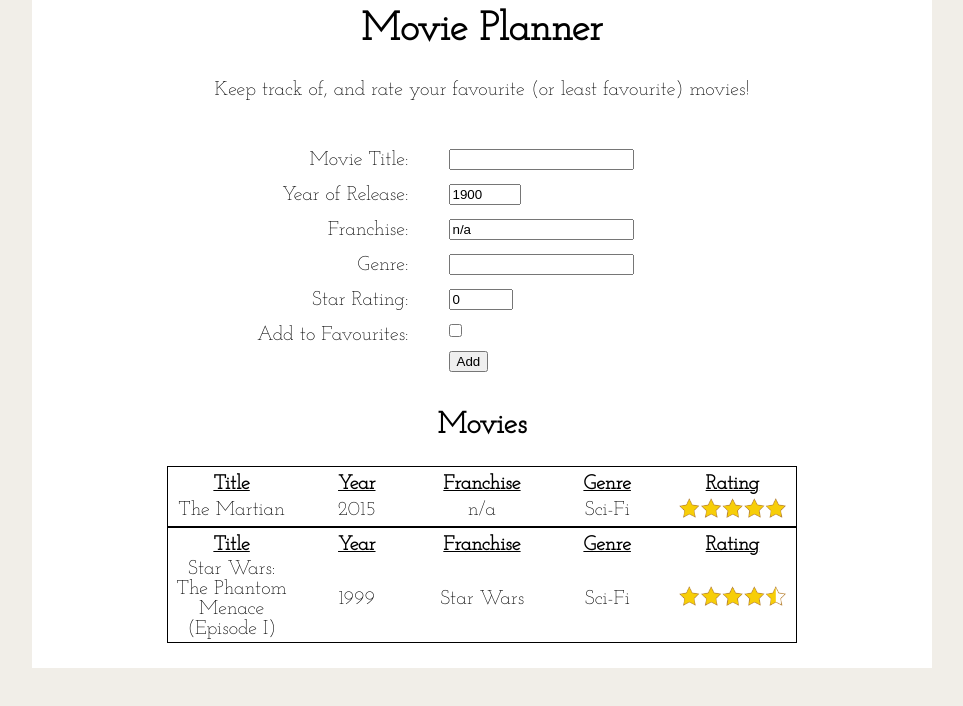
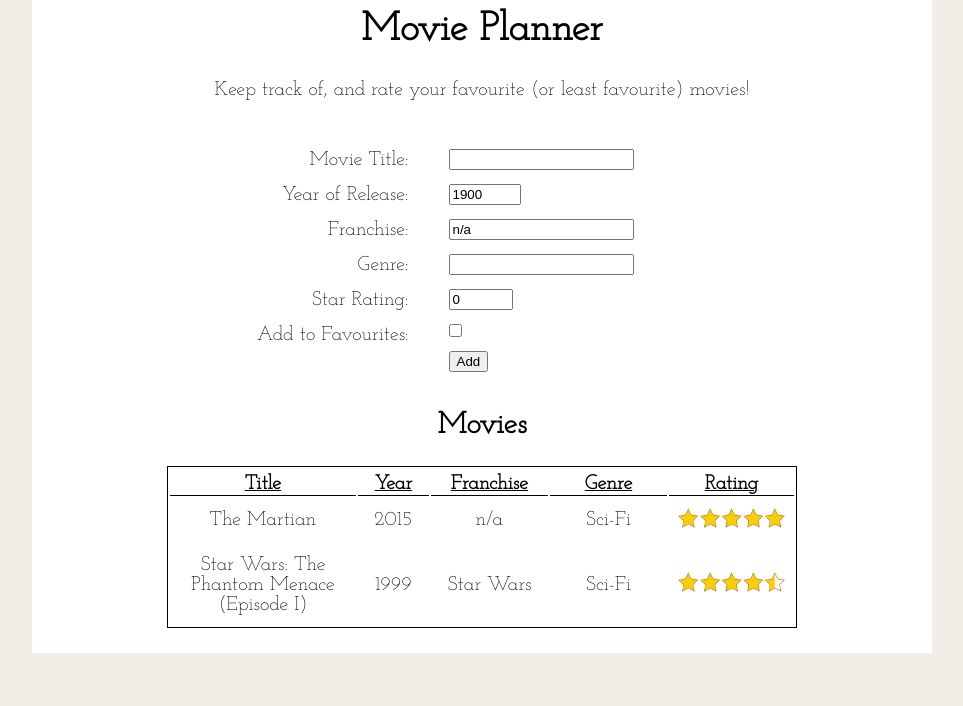
Before and after one commit to owenmilliner/movie-planner, a React (Create React App) app in the folder movie-planner/: page / in a window 1280 px wide. Shown: the top 706 px of the page, without its empty margins (158-1121 px from the left). Built offline with nearby package versions, Linux system fonts and the light colour scheme.

Commit message:
Refactor of movie table layout.

```diff
--- a/movie-planner/src/App.css
+++ b/movie-planner/src/App.css
@@ -65,10 +65,24 @@ table {
 }
 
 td {
-    width: 120px;
+    width: 100px;
+    padding-top: 10px;
+    padding-bottom: 10px;
+}
+
+#movieTitle {
+    width: 160px;
+}
+
+#movieYear {
+    width: 60px;
+}
+
+tr {
 }
 
 th {
     text-decoration: underline 1px;
     padding-top: 5px;
+    border-bottom: 1px solid black;
 }
--- a/movie-planner/src/components/MovieList.jsx
+++ b/movie-planner/src/components/MovieList.jsx
@@ -3,8 +3,7 @@ const MovieList = ({movies}) => {
         <section id="MovieList">
           <h2>Movies</h2>
 
-          {Object.entries(movies).map(movie => (
-          <table key={movie[0]}>
+          <table>
               <tbody>
               <tr>
                   <th>Title</th>
@@ -13,16 +12,19 @@ const MovieList = ({movies}) => {
                   <th>Genre</th>
                   <th>Rating</th>
               </tr>
+              </tbody>
+          {Object.entries(movies).map(movie => (
+              <tbody>
               <tr>
-                  <td>{movie[1].title}</td>
-                  <td>{movie[1].year}</td>
+                  <td id="movieTitle">{movie[1].title}</td>
+                  <td id="movieYear">{movie[1].year}</td>
                   <td>{movie[1].franchise}</td>
                   <td>{movie[1].genre}</td>
                   <td><img src={`/images/${movie[1].rating}stars.png`} alt={`${movie[1].rating} star rating.`} width="107" height="20"/></td>
               </tr>
               </tbody>
+          ))}
           </table>
-          ))}
       </section>
     );
   };
```
Also changed, not shown: movie-planner/public/images/stars.png (deleted).
